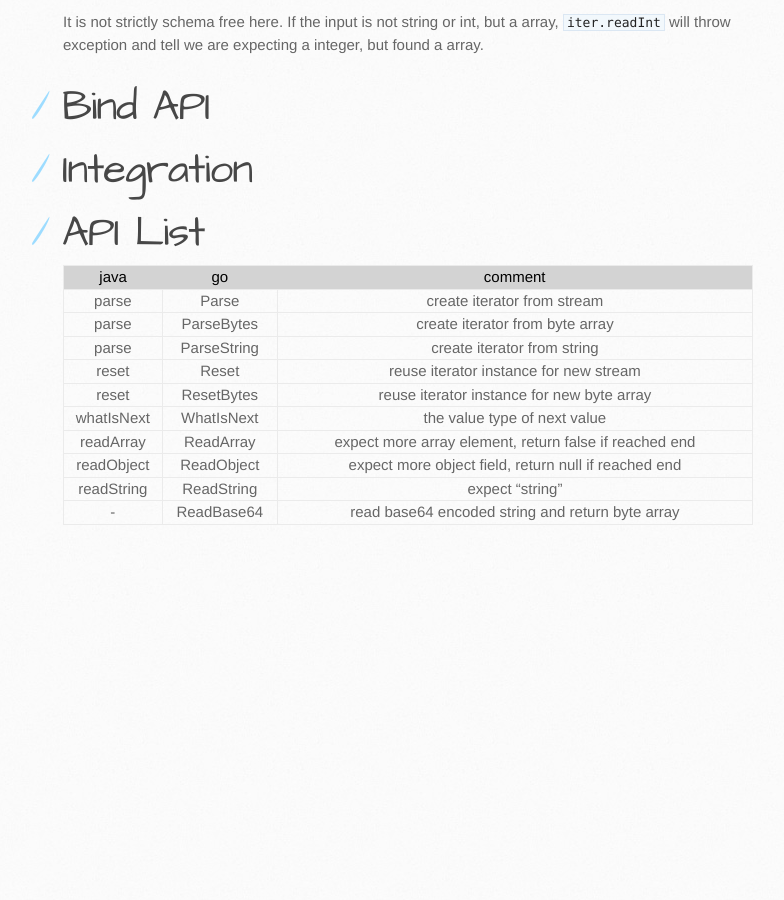
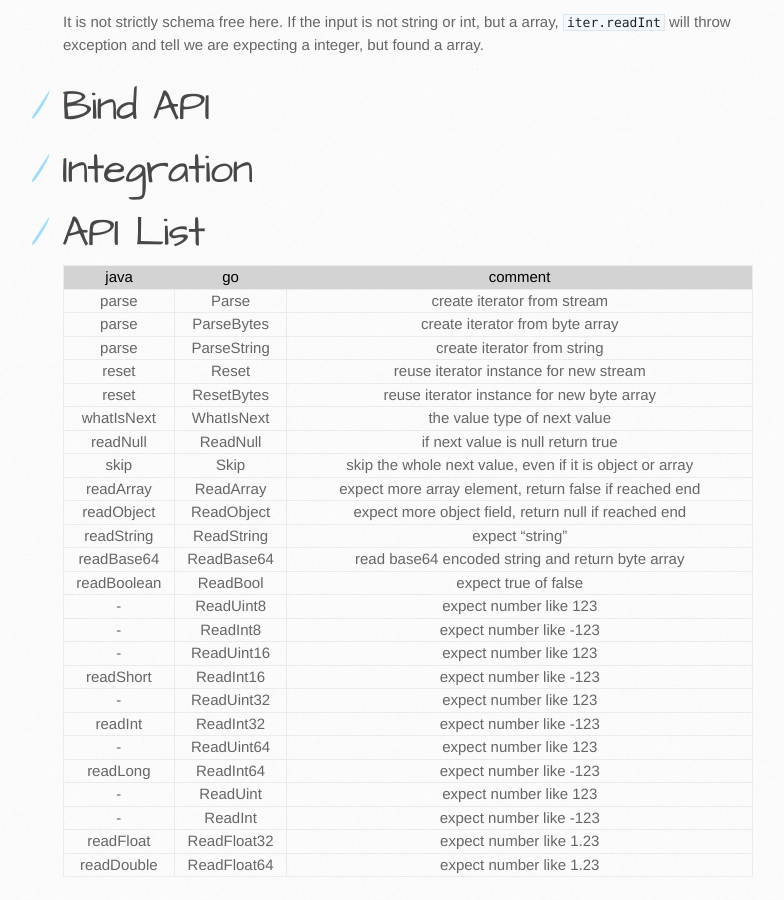
Before and after one commit to json-iterator/json-iterator.github.io, a Jekyll site: the page built from api.md, in a window 1280 px wide and 900 px high, scrolled down 4108 px. Shown: the whole window, without its empty margins (107-891 px from the left). Built offline with Jekyll 4.4.1, drawn with Linux system fonts in a browser that asks for light colours; before the commit the page ends 4655 px from its top, so only the background shows below that.

Commit message:
Update api.md

```diff
--- a/api.md
+++ b/api.md
@@ -181,7 +181,22 @@ It is not strictly schema free here. If the input is not string or int, but a ar
 | reset | Reset | reuse iterator instance for new stream |
 | reset | ResetBytes | reuse iterator instance for new byte array |
 | whatIsNext | WhatIsNext | the value type of next value |
+| readNull  | ReadNull  | if next value is null return true |
+| skip | Skip | skip the whole next value, even if it is object or array |
 | readArray | ReadArray | expect more array element, return false if reached end |
 | readObject | ReadObject | expect more object field, return null if reached end |
 | readString | ReadString | expect "string" |
-| -          | ReadBase64 | read base64 encoded string and return byte array |
+| readBase64 | ReadBase64 | read base64 encoded string and return byte array |
+| readBoolean | ReadBool | expect true of false |
+| -  | ReadUint8 | expect number like 123 |
+| -  | ReadInt8 | expect number like -123 |
+| -  | ReadUint16 | expect number like 123 |
+| readShort  | ReadInt16 | expect number like -123 |
+| -  | ReadUint32 | expect number like 123 |
+| readInt  | ReadInt32 | expect number like -123 |
+| -  | ReadUint64 | expect number like 123 |
+| readLong  | ReadInt64 | expect number like -123 |
+| -  | ReadUint | expect number like 123 |
+| -  | ReadInt | expect number like -123 |
+| readFloat | ReadFloat32 | expect number like 1.23 |
+| readDouble | ReadFloat64 | expect number like 1.23 |
```
